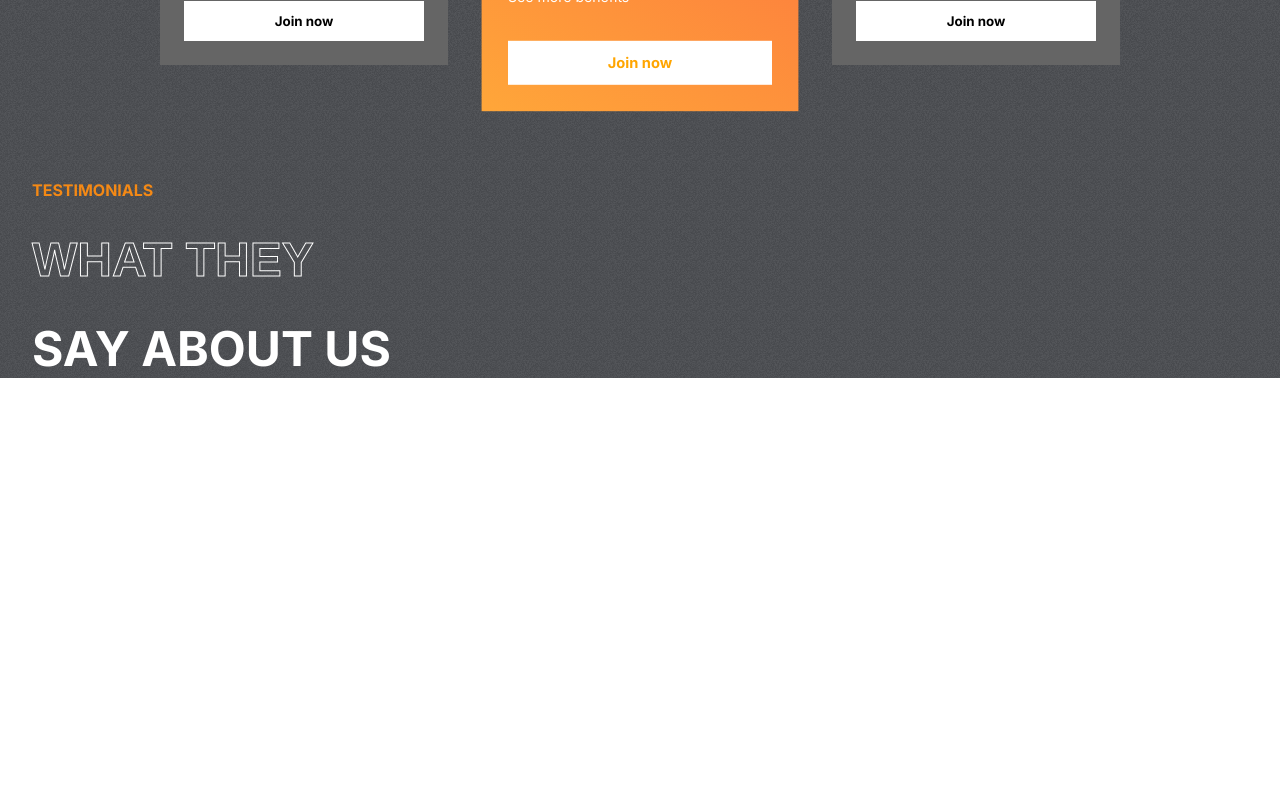
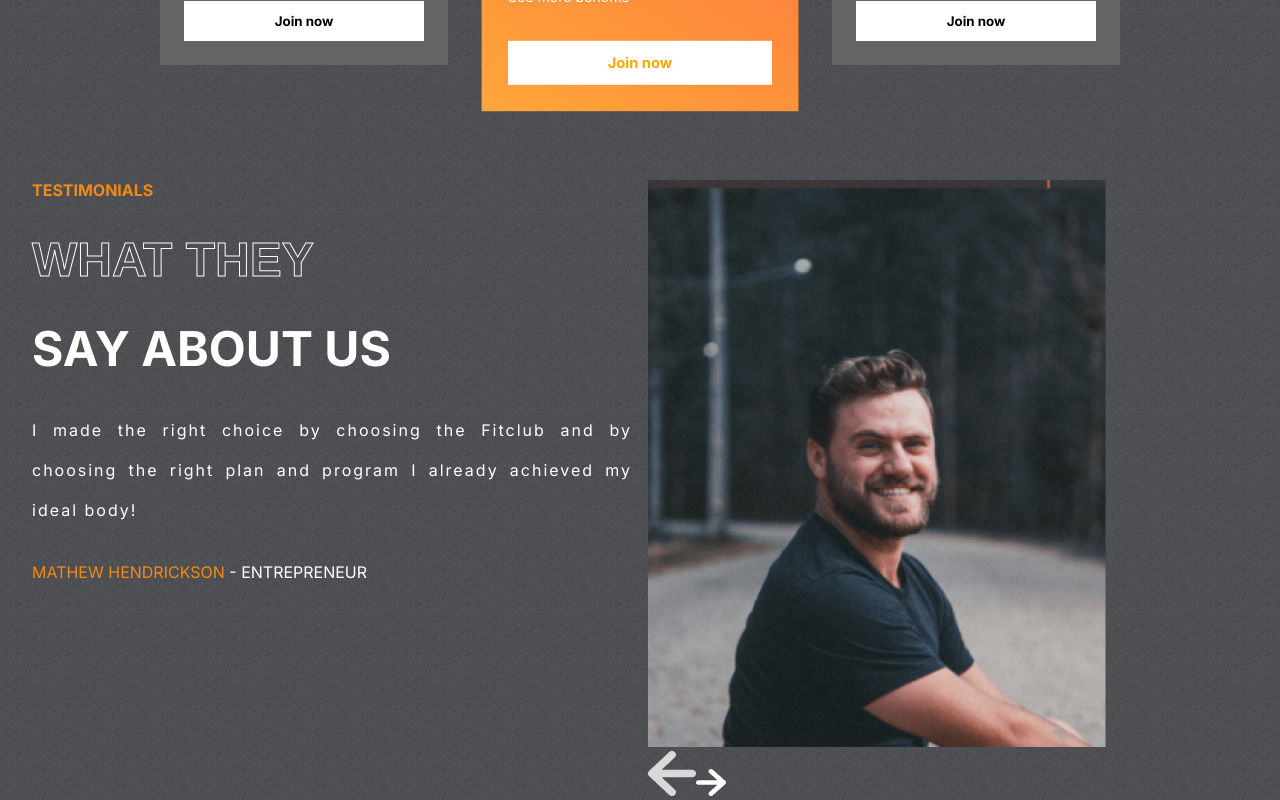
Before and after one commit to Szsz1987/Fit-club, a React (Create React App) app: page / in a window 1280 px wide. Shown: the part 2431-3231 px from the top of the page. Before the commit the page ends 2809 px from the top, so only its background shows below. Built offline with nearby package versions, Linux system fonts and the light colour scheme.

Commit message:
Add some logic and styles to the Testimonials section

```diff
--- a/src/components/Testimonials/Testimonials.css
+++ b/src/components/Testimonials/Testimonials.css
@@ -23,3 +23,15 @@
     font-weight: bold;
     font-size: 3rem;
 }
+
+.left-t>:nth-child(4){
+    text-transform: none;
+    text-align: justify;
+    letter-spacing: 2px;
+    line-height: 40px;
+}
+
+.right-t{
+    flex: 1;
+    position: relative;
+}
--- a/src/components/Testimonials/Testimonials.jsx
+++ b/src/components/Testimonials/Testimonials.jsx
@@ -1,15 +1,32 @@
-import React from 'react';
+import React, {useState} from 'react';
 import './Testimonials.css';
+import { testimonialsData } from '../../data/testimonialsData';
+import leftArrow from '../../assets/leftArrow.png';
+import rightArrow from '../../assets/rightArrow.png';
 
 const Testimonials = () => {
+    const [selected, setSelected] = useState(0);
+    const tLength = testimonialsData.length;
     return (
         <div className="Testimonials">
             <div className="left-t">
                 <span>Testimonials</span>
                 <span className="stroke-text">What they</span>
                 <span>say about us</span>
+                <span>{testimonialsData[selected].review}</span>
+                <span>
+                    <span style={{color: 'var(--orange)'}}>{testimonialsData[selected].name}
+                    </span> {" "}
+                    - {testimonialsData[selected].status}
+                </span>
             </div>
-            <div className="right-t"></div>
+            <div className="right-t">
+                <img src={testimonialsData[selected].image}/>
+                <div className="arrows">
+                    <img src={leftArrow} alt="" />
+                    <img src={rightArrow} alt="" />
+                </div>
+            </div>
         </div>
     );
 };
--- a/src/index.js
+++ b/src/index.js
@@ -7,7 +7,3 @@
 root.render(
     <App/>
 );
-
-// If you want to start measuring performance in your app, pass a function
-// to log results (for example: reportWebVitals(console.log))
-// or send to an analytics endpoint. Learn more: https://bit.ly/CRA-vitals
```
